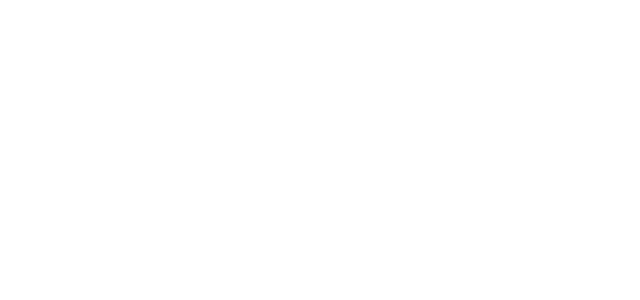
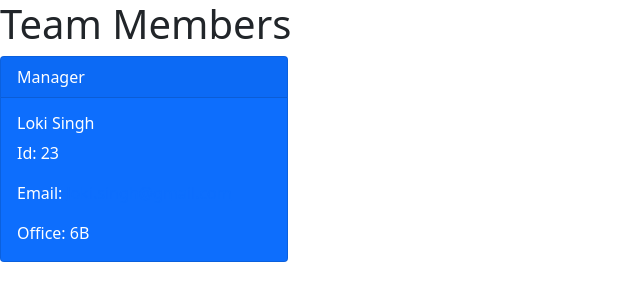
Before and after one commit to akaur09/Team--Profile-Generator, a website: page index.html in a window 1280 px wide. Shown: the whole page, without its empty margins (0-640 px from the left). Drawn offline with nearby package versions, Linux system fonts and the light colour scheme.

Commit message:
add mangager card

```diff
--- a/index.html
+++ b/index.html
@@ -11,6 +11,23 @@
     <title>Team Member Generator</title>
 </head>
 <body>
-
+    <main>
+        <div class="heading">
+            <h1> Team Members</h1>
+        </div>
+        <div id="flexThis">
+            <section class="card text-white bg-primary mb-3" style="max-width: 18rem;">
+                <div class="card-header"> <i class="fa-solid fa-person-rays fa-xl"></i>
+                    Manager
+                </div>
+                <div class="card-body">
+                    <h6 class="card-title"> Loki Singh </h6>
+                    <p class="card-text"> Id: 23 </p>
+                    <p class="card-text"> Email: <a href="loki.singh@gmail.com"> loki.singh@gmail.com </a></p>
+                    <p class="card-text"> Office: 6B </p>
+                </div>
+            </section>
+        </div>
+    </main>
 </body>
 </html>
```
